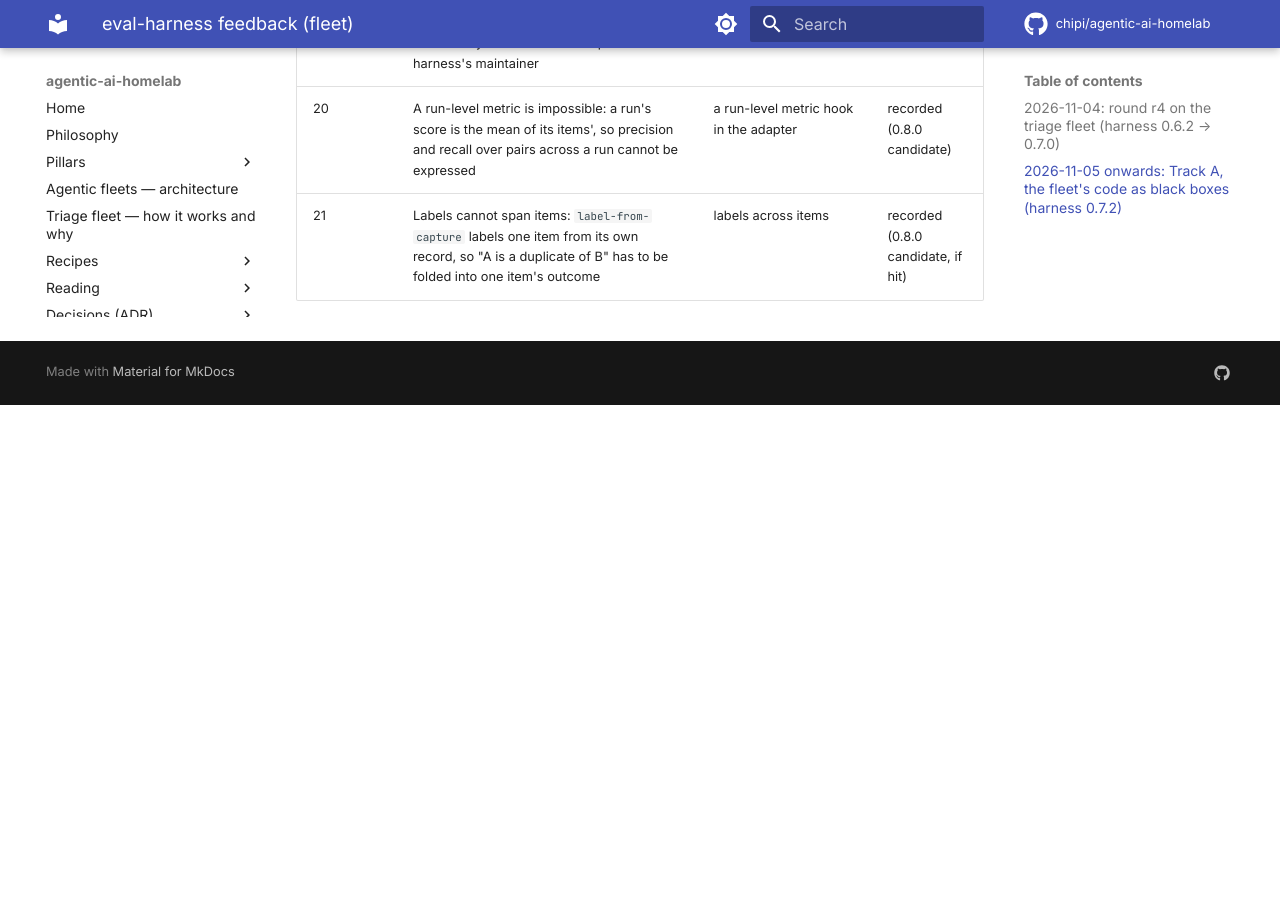
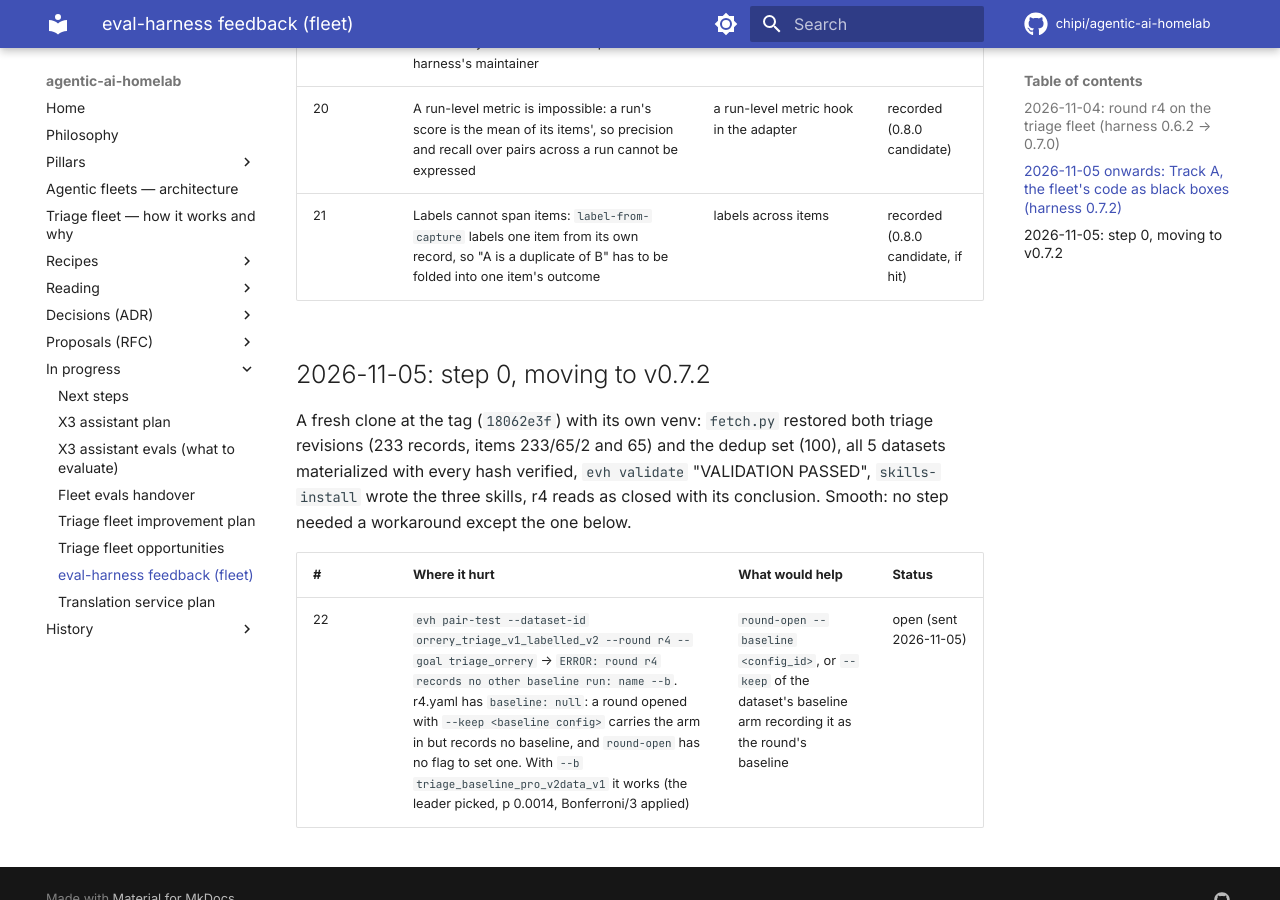
Before and after one commit to chipi/agentic-ai-homelab, an MkDocs documentation site: the page built from docs/wip/eval-harness-feedback-fleet.md, in a window 1280 px wide and 900 px high, scrolled down 2865 px. Built offline with MkDocs 1.6.1 and Material for MkDocs 9.7.7, drawn with Linux system fonts in a browser that asks for light colours; comment, search, counter and statistics services are not loaded; before the commit the page ends 3270 px from its top, so only the background shows below that.

Commit message:
docs(wip): eval-harness feedback log: step 0 on v0.7.2, entry 22 (a round opened with --keep records no baseline)
Co-Authored-By: Claude Opus 5.5 <noreply@anthropic.com>
Claude-Session: https://claude.ai/code/session_014cvkLELRHAM3U7cjJUhbZ1

```diff
--- a/docs/wip/eval-harness-feedback-fleet.md
+++ b/docs/wip/eval-harness-feedback-fleet.md
@@ -51,3 +51,14 @@ outcome; a new example, `examples/signal-fleet-filing/`, nothing fleet-specific
 | 19 | None of these six design questions is answered in the docs or skills: what an item should carry for a system that reads external state, how to treat a deterministic system, how a goal splits "correctness" from "regression guard", what unit `score()` judges, how gold comes from links between items. They needed a round trip to the harness's maintainer | a "your system is plain code" page: the item holds its world at decision time, k=1, the two goals, the item as the judged unit, links into the outcome | open (sent with this log) |
 | 20 | A run-level metric is impossible: a run's score is the mean of its items', so precision and recall over pairs across a run cannot be expressed | a run-level metric hook in the adapter | recorded (0.8.0 candidate) |
 | 21 | Labels cannot span items: `label-from-capture` labels one item from its own record, so "A is a duplicate of B" has to be folded into one item's outcome | labels across items | recorded (0.8.0 candidate, if hit) |
+
+## 2026-11-05: step 0, moving to v0.7.2
+
+A fresh clone at the tag (`18062e3f`) with its own venv: `fetch.py` restored both triage revisions (233 records,
+items 233/65/2 and 65) and the dedup set (100), all 5 datasets materialized with every hash verified, `evh validate`
+"VALIDATION PASSED", `skills-install` wrote the three skills, r4 reads as closed with its conclusion. Smooth: no step
+needed a workaround except the one below.
+
+| # | Where it hurt | What would help | Status |
+|---|---|---|---|
+| 22 | `evh pair-test --dataset-id orrery_triage_v1_labelled_v2 --round r4 --goal triage_orrery` → `ERROR: round r4 records no other baseline run: name --b`. r4.yaml has `baseline: null`: a round opened with `--keep <baseline config>` carries the arm in but records no baseline, and `round-open` has no flag to set one. With `--b triage_baseline_pro_v2data_v1` it works (the leader picked, p 0.0014, Bonferroni/3 applied) | `round-open --baseline <config_id>`, or `--keep` of the dataset's baseline arm recording it as the round's baseline | open (sent 2026-11-05) |
```
